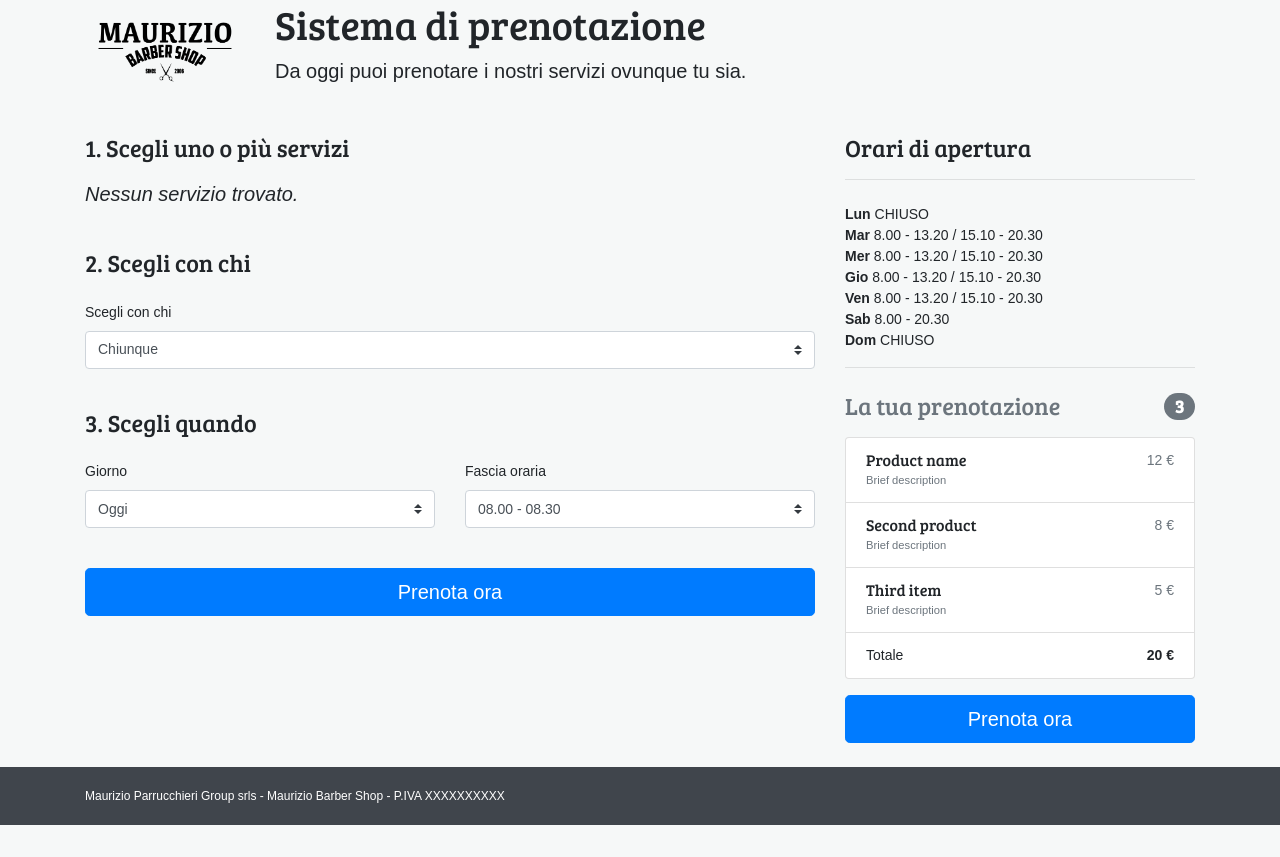
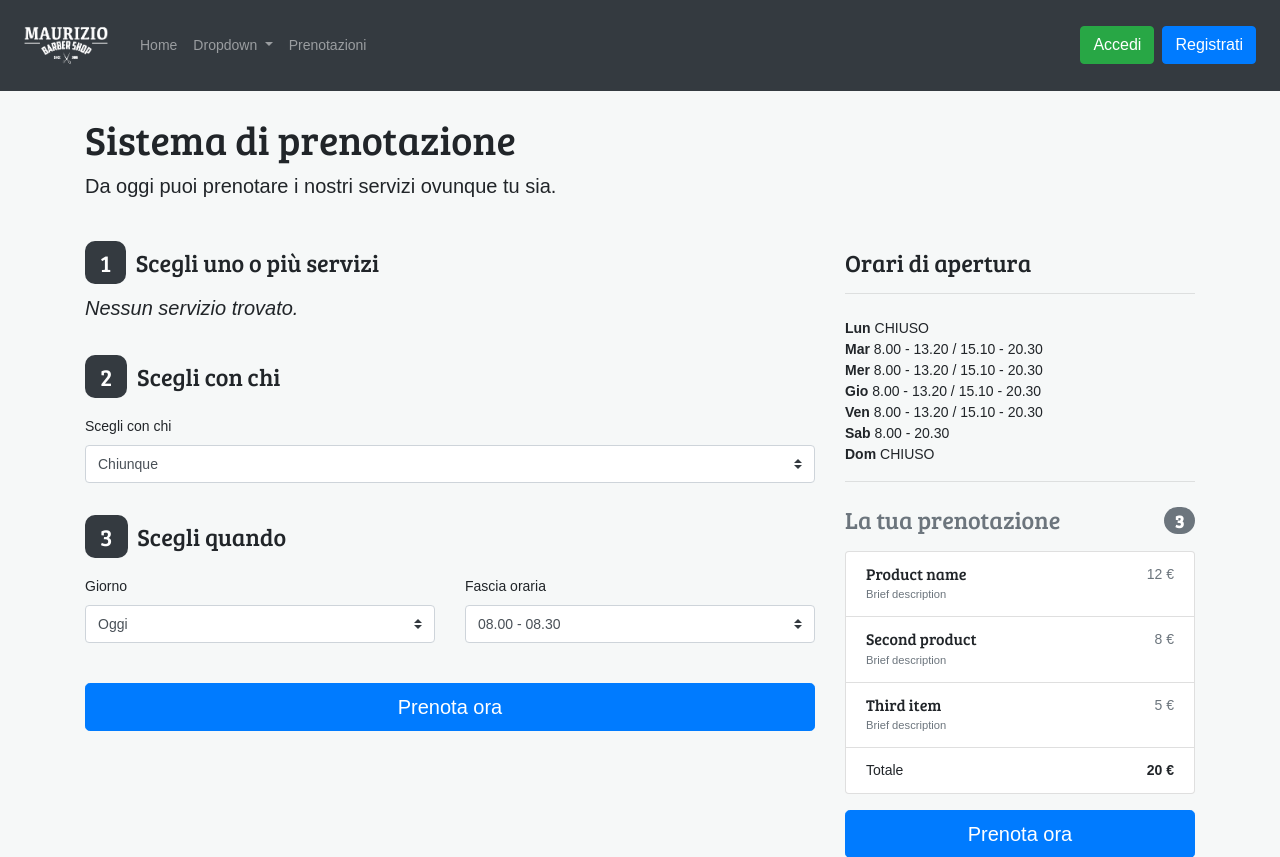
Before and after one commit to oopmvc/booking, a PHP site: page /maurizio-barber-shop/ in a window 1280 px wide. Shown: the top 857 px of the page. Before the commit the page ends 825 px from the top, so only its background shows below. Run offline with PHP 8.4, Linux system fonts and the light colour scheme; data that the repository does not hold is empty; some libraries are stand-ins or nearby versions.

Commit message:
navbar added

```diff
--- a/css/style.css
+++ b/css/style.css
@@ -23,3 +23,10 @@ footer {
     color: white;
     font-size:12px;
 }
+
+span.bg-dark {
+    margin-right: 5px;
+    padding: 5px 15px 5px 15px;
+    border-radius: 10px;
+    color: white;
+}
--- a/header.php
+++ b/header.php
@@ -14,13 +14,13 @@ $loginURL    = $helper->getLoginUrl($redirectURL, $permissions);
     <title>Prenotazione - Maurizio Barber Shop</title>
     <meta charset="UTF-8">
     <link rel="stylesheet" href="https://stackpath.bootstrapcdn.com/bootstrap/4.1.1/css/bootstrap.min.css"
-          integrity="sha384-WskhaSGFgHYWDcbwN70/dfYBj47jz9qbsMId/iRN3ewGhXQFZCSftd1LZCfmhktB" crossorigin="anonymous">
+    integrity="sha384-WskhaSGFgHYWDcbwN70/dfYBj47jz9qbsMId/iRN3ewGhXQFZCSftd1LZCfmhktB" crossorigin="anonymous">
     <link rel="stylesheet" href="css/style.css">
 </head>
 <body>
 
 
-<script>
+    <script>
     window.fbAsyncInit = function() {
         FB.init({
             appId      : '373162053089946',
@@ -41,3 +41,37 @@ $loginURL    = $helper->getLoginUrl($redirectURL, $permissions);
         fjs.parentNode.insertBefore(js, fjs);
     }(document, 'script', 'facebook-jssdk'));
 </script>
+
+<nav class="navbar navbar-expand-lg navbar-dark bg-dark">
+    <a class="navbar-brand" href="/"><img src="img/logo-maurizio-02.png" alt="logo maurizio barber shop foggia" class="img-fluid" style="max-width:100px;"></a>
+    <button class="navbar-toggler" type="button" data-toggle="collapse" data-target="#navbarSupportedContent" aria-controls="navbarSupportedContent" aria-expanded="false" aria-label="Toggle navigation">
+        <span class="navbar-toggler-icon"></span>
+    </button>
+
+    <div class="collapse navbar-collapse" id="navbarSupportedContent">
+        <ul class="navbar-nav mr-auto">
+            <li class="nav-item">
+                <a class="nav-link" href="#">Home</a>
+            </li>
+            <li class="nav-item dropdown">
+                <a class="nav-link dropdown-toggle" href="#" id="navbarDropdown" role="button" data-toggle="dropdown" aria-haspopup="true" aria-expanded="false">
+                    Dropdown
+                </a>
+                <div class="dropdown-menu" aria-labelledby="navbarDropdown">
+                    <a class="dropdown-item" href="#">Action</a>
+                    <a class="dropdown-item" href="#">Another action</a>
+                    <div class="dropdown-divider"></div>
+                    <a class="dropdown-item" href="#">Something else here</a>
+                </div>
+            </li>
+            <li class="nav-item">
+                <a class="nav-link" href="#">Prenotazioni</a>
+            </li>
+        </ul>
+        <form class="form-inline my-2 my-lg-0">
+            <!--<input class="form-control mr-sm-2" type="search" placeholder="Search" aria-label="Search">-->
+            <button class="btn btn-success my-2 my-sm-0 mr-2" type="submit">Accedi</button>
+            <button class="btn btn-primary my-2 my-sm-0 mr-2" type="submit">Registrati</button>
+        </form>
+    </div>
+</nav>
--- a/index.php
+++ b/index.php
@@ -9,11 +9,8 @@
 
 <div class="container">
     <div class="row">
-        <div class="col-lg-2">
-            <img src="img/logo-maurizio-01.png" alt="logo maurizio barber shop foggia" class="img-fluid" style="max-width:160px;">
-        </div>
-        <div class="col-lg-10">
-            <h1 class="">Sistema di prenotazione</h1>
+        <div class="col-lg-12">
+            <h1 class="pt-4">Sistema di prenotazione</h1>
             <p class="lead mb-5">Da oggi puoi prenotare i nostri servizi ovunque tu sia.</p>
         </div>
     </div>
@@ -21,7 +18,7 @@
 
     <div class="row">
         <div class="col-md-8 order-md-1">
-            <h4 class="mb-3">1. Scegli uno o più servizi</h4>
+            <h4 class="mb-3"><span class="bg-dark">1</span> Scegli uno o più servizi</h4>
             <div>
                 <?php
                     // Include config file
@@ -37,8 +34,8 @@
                                         echo "<td><strong>" . $row['name']  . '</strong><br>' . $row['description'] . " (" . $row['time'] . ")</td>";
                                         echo '<td class="text-right">' . $row['price'] . " € </td>";
                                         echo "<td>
-                                                <a class='btn btn-sm btn-primary' href='read.php?id="  . $row['id_product'] ."' title='View Record'   data-toggle='tooltip'>+</a>
-                                                <a class='btn btn-sm btn-primary' href='read.php?id="  . $row['id_product'] ."' title='View Record'   data-toggle='tooltip'>-</a>
+                                                <a class='btn btn-sm btn-primary' href='read.php?id="  . $row['id_product'] ."' title='View Record' data-toggle='tooltip'>+</a>
+                                                <a class='btn btn-sm btn-primary' href='read.php?id="  . $row['id_product'] ."' title='View Record' data-toggle='tooltip'>-</a>
                                             </td>";
                                     echo "</tr>";
                                 }
@@ -128,7 +125,7 @@
                 <!-- END STEP 1: scegli servizi -->
 
                 <!-- BEGIN STEP 2: scegli con chi -->
-                <h4 class="pt-4 mb-4">2. Scegli con chi</h4>
+                <h4 class="pt-4 mb-4"><span class="bg-dark">2</span> Scegli con chi</h4>
                 <div class="row">
                     <div class="col-md-12 mb-3">
                         <label for="country">Scegli con chi</label>
@@ -142,7 +139,7 @@
                 <!-- END STEP 2: scegli con chi -->
 
                 <!-- BEGIN STEP 2: scegli quando -->
-                <h4 class="pt-4 mb-4">3. Scegli quando</h4>
+                <h4 class="pt-4 mb-4"><span class="bg-dark">3</span> Scegli quando</h4>
                 <div class="row">
                     <div class="col-md-6 mb-3">
                         <label for="country">Giorno</label>
```
